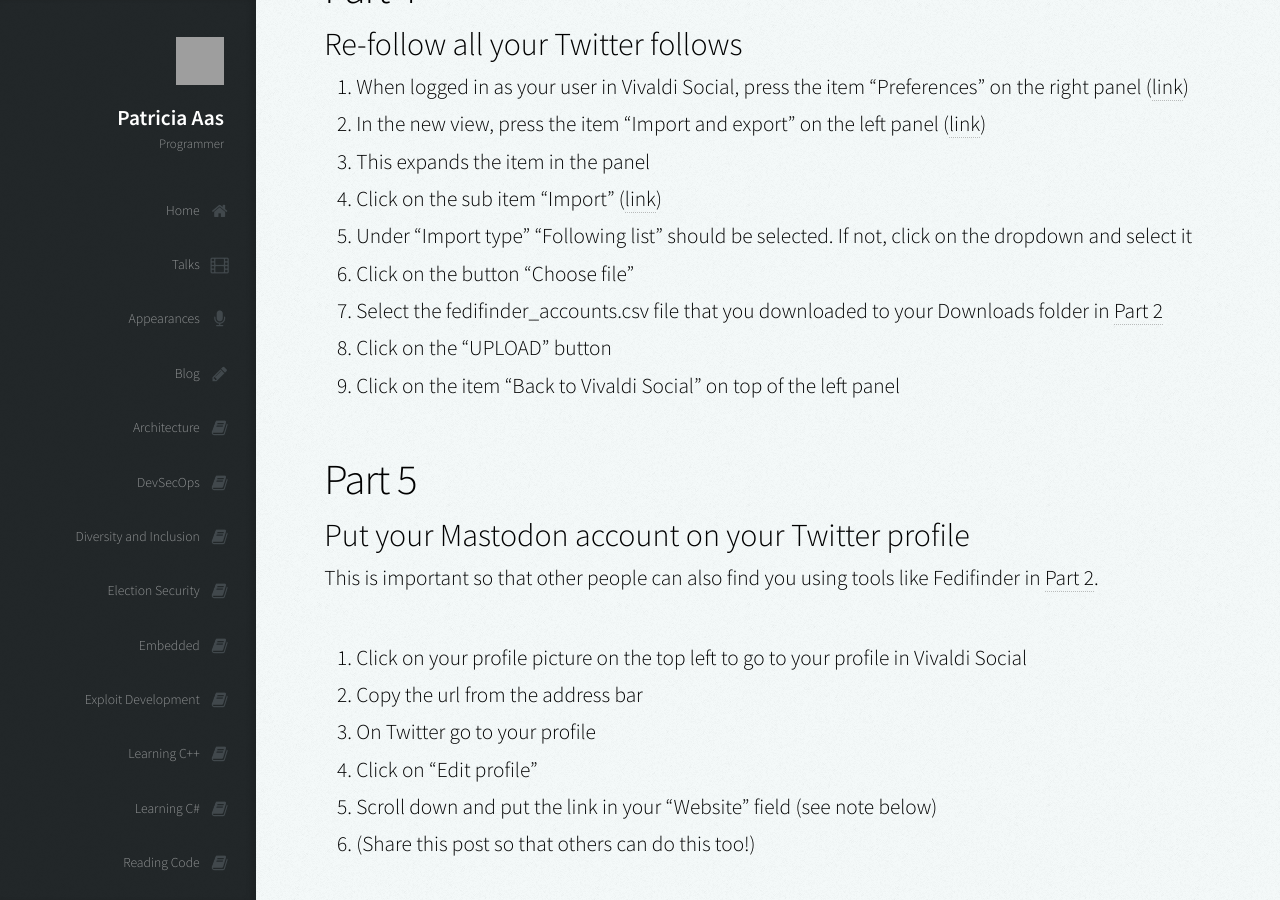
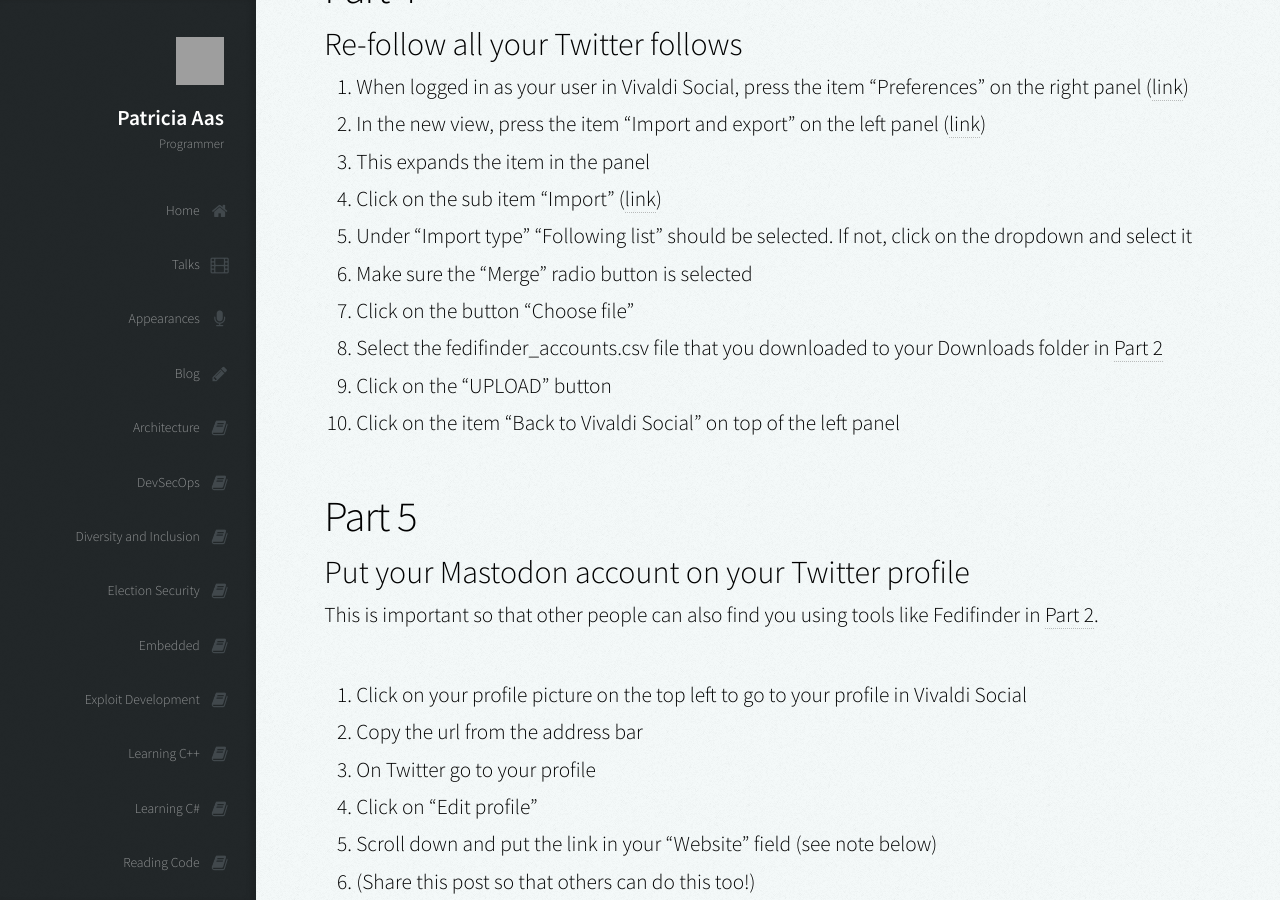
Before and after one commit to patricia-gallardo/patricia-gallardo.github.io, a Jekyll site: the page built from _posts/2022-11-18-twitter_off_ramp.md, in a window 1280 px wide and 900 px high, scrolled down 2081 px. Built offline with Jekyll 4.4.1, drawn with Linux system fonts in a browser that asks for light colours; nearby versions of some CDN libraries; grey boxes are pictures that could not be loaded.

Commit message:
Add note about the Merge radio button

```diff
--- a/_posts/2022-11-18-twitter_off_ramp.md
+++ b/_posts/2022-11-18-twitter_off_ramp.md
@@ -63,10 +63,11 @@
 3. This expands the item in the panel
 4. Click on the sub item "Import" ([link][6])
 5. Under "Import type" "Following list" should be selected. If not, click on the dropdown and select it
-6. Click on the button "Choose file"
-7. Select the fedifinder_accounts.csv file that you downloaded to your Downloads folder in [Part 2](#part-2)
-8. Click on the "UPLOAD" button
-9. Click on the item "Back to Vivaldi Social" on top of the left panel
+6. Make sure the "Merge" radio button is selected
+7. Click on the button "Choose file"
+8. Select the fedifinder_accounts.csv file that you downloaded to your Downloads folder in [Part 2](#part-2)
+9. Click on the "UPLOAD" button
+10. Click on the item "Back to Vivaldi Social" on top of the left panel
 
 ## Part 5
 
```
